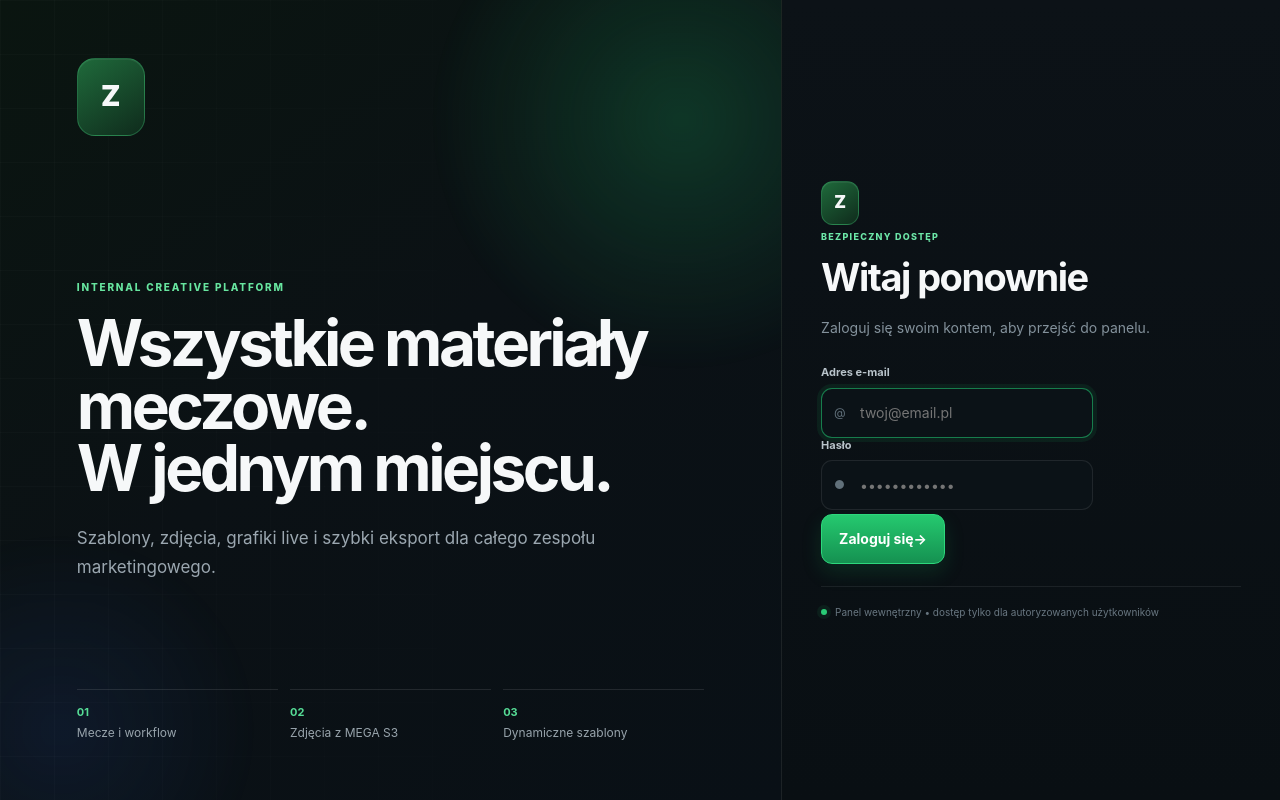
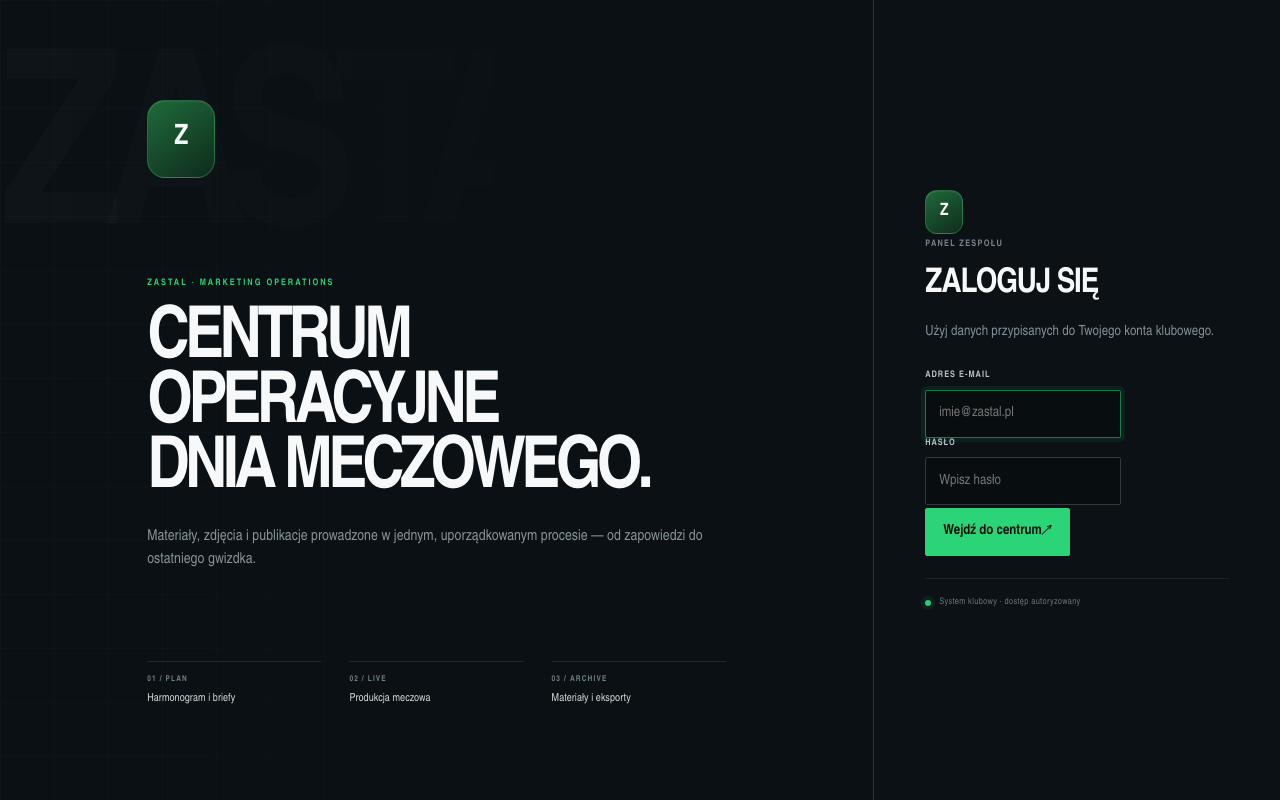
Before and after one commit to zgbln99/graphflow, a Node server app: page /login in a window 1280 px wide. Run offline with Node 20, Linux system fonts and the light colour scheme.

Commit message:
refactor club marketing center UI

```diff
--- a/src/views/club/login.ejs
+++ b/src/views/club/login.ejs
@@ -7,6 +7,7 @@
   <link rel="stylesheet" href="/club/styles.css">
   <link rel="stylesheet" href="/club/premium.css">
   <link rel="stylesheet" href="/club/login-logo.css">
+  <link rel="stylesheet" href="/club/operations.css">
 </head>
 <body class="auth-body">
   <main class="auth-shell auth-shell-premium">
@@ -22,14 +23,14 @@
           <% } %>
         </div>
         <div class="auth-hero-copy">
-          <span class="auth-kicker">INTERNAL CREATIVE PLATFORM</span>
-          <h1>Wszystkie materiały meczowe.<br>W jednym miejscu.</h1>
-          <p>Szablony, zdjęcia, grafiki live i szybki eksport dla całego zespołu marketingowego.</p>
+          <span class="auth-kicker">ZASTAL · MARKETING OPERATIONS</span>
+          <h1>Centrum operacyjne<br>dnia meczowego.</h1>
+          <p>Materiały, zdjęcia i publikacje prowadzone w jednym, uporządkowanym procesie — od zapowiedzi do ostatniego gwizdka.</p>
         </div>
         <div class="auth-feature-row">
-          <div><b>01</b><span>Mecze i workflow</span></div>
-          <div><b>02</b><span>Zdjęcia z MEGA S3</span></div>
-          <div><b>03</b><span>Dynamiczne szablony</span></div>
+          <div><b>01 / PLAN</b><span>Harmonogram i briefy</span></div>
+          <div><b>02 / LIVE</b><span>Produkcja meczowa</span></div>
+          <div><b>03 / ARCHIVE</b><span>Materiały i eksporty</span></div>
         </div>
       </div>
     </section>
@@ -43,17 +44,17 @@
           <% } %>
         </div>
         <div class="auth-copy auth-copy-premium">
-          <span class="eyebrow">BEZPIECZNY DOSTĘP</span>
-          <h2>Witaj ponownie</h2>
-          <p>Zaloguj się swoim kontem, aby przejść do panelu.</p>
+          <span class="eyebrow">PANEL ZESPOŁU</span>
+          <h2>Zaloguj się</h2>
+          <p>Użyj danych przypisanych do Twojego konta klubowego.</p>
         </div>
         <% if (error) { %><div class="auth-error"><span>!</span><%= error %></div><% } %>
         <form method="post" action="/login" class="auth-form auth-form-premium">
-          <label><span>Adres e-mail</span><div class="auth-input-wrap"><span class="auth-input-icon">@</span><input name="email" type="email" autocomplete="username" placeholder="twoj@email.pl" required autofocus></div></label>
-          <label><span>Hasło</span><div class="auth-input-wrap"><span class="auth-input-icon">●</span><input name="password" type="password" autocomplete="current-password" placeholder="••••••••••••" required></div></label>
-          <button class="primary auth-submit auth-submit-premium" type="submit"><span>Zaloguj się</span><span>→</span></button>
+          <label><span>Adres e-mail</span><div class="auth-input-wrap"><input name="email" type="email" autocomplete="username" placeholder="imie@zastal.pl" required autofocus></div></label>
+          <label><span>Hasło</span><div class="auth-input-wrap"><input name="password" type="password" autocomplete="current-password" placeholder="Wpisz hasło" required></div></label>
+          <button class="primary auth-submit auth-submit-premium" type="submit"><span>Wejdź do centrum</span><span aria-hidden="true">↗</span></button>
         </form>
-        <div class="auth-security-note"><span class="status-dot"></span> Panel wewnętrzny • dostęp tylko dla autoryzowanych użytkowników</div>
+        <div class="auth-security-note"><span class="status-dot"></span> System klubowy · dostęp autoryzowany</div>
       </div>
     </section>
   </main>
```
Also changed, not shown: src/views/club/index.ejs (+38 -10 lines), public/club/operations.css (added).
